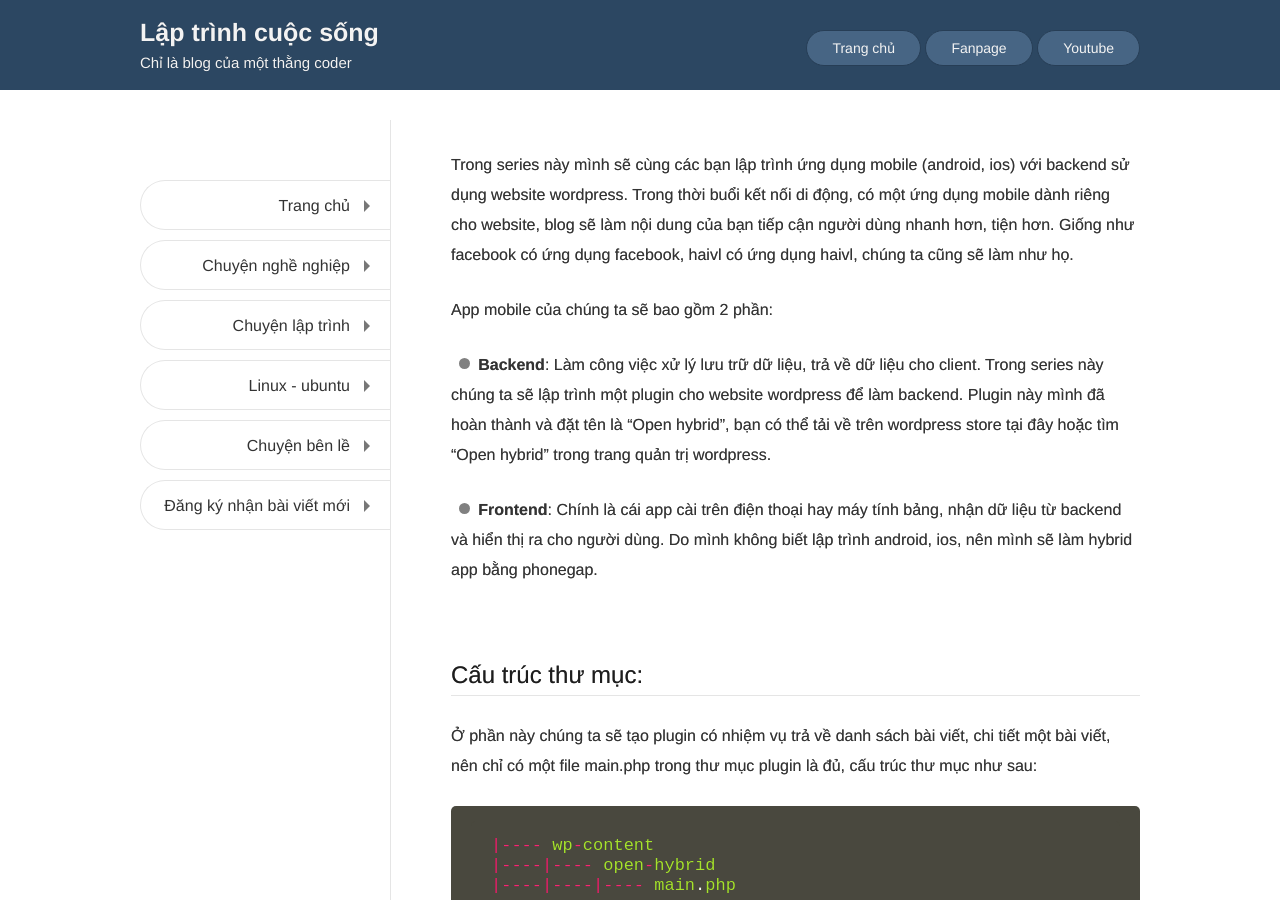
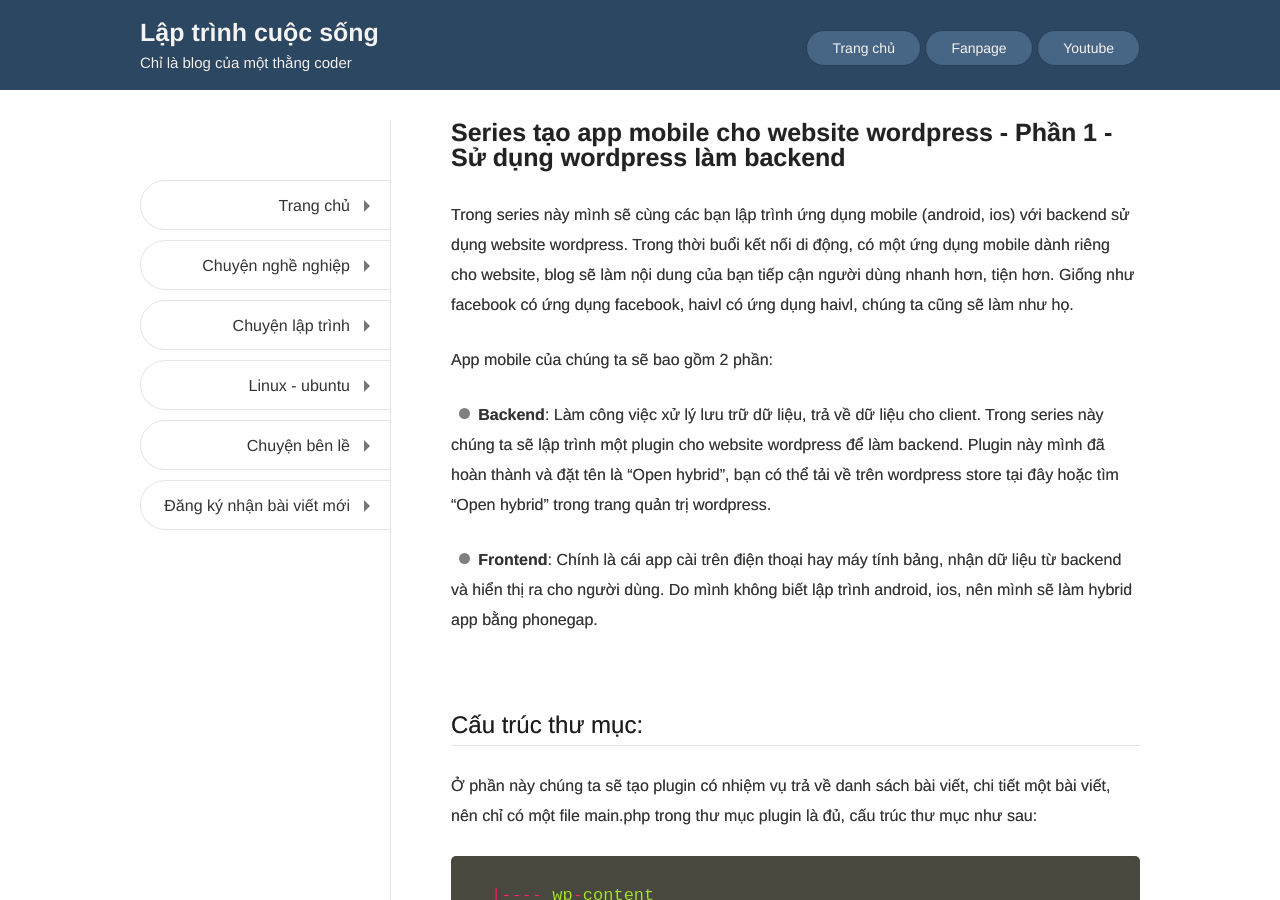
Before and after one commit to nguyentest/laptrinhcuocsong, a Jekyll site: the page built from _posts/2017-03-29-wordpress-mobile-app-su-dung-wordpress-lam-backend.md, in a window 1280 px wide and 900 px high. Built offline with Jekyll 4.4.1, drawn with Linux system fonts in a browser that asks for light colours; our own code applies the rules of GitHub Pages for plain Markdown files.

Commit message:
Update 2017-03-29-wordpress-mobile-app-su-dung-wordpress-lam-backend.md

```diff
--- a/_posts/2017-03-29-wordpress-mobile-app-su-dung-wordpress-lam-backend.md
+++ b/_posts/2017-03-29-wordpress-mobile-app-su-dung-wordpress-lam-backend.md
@@ -1,6 +1,6 @@
 ---
 layout: post
-title: Series tạo app mobile cho website wordpress - Phần 1\: Sử dụng wordpress làm backend
+title: Series tạo app mobile cho website wordpress - Phần 1 - Sử dụng wordpress làm backend
 thumbnail: mobile-app.jpg
 category: Chuyện lập trình
 ---
```
